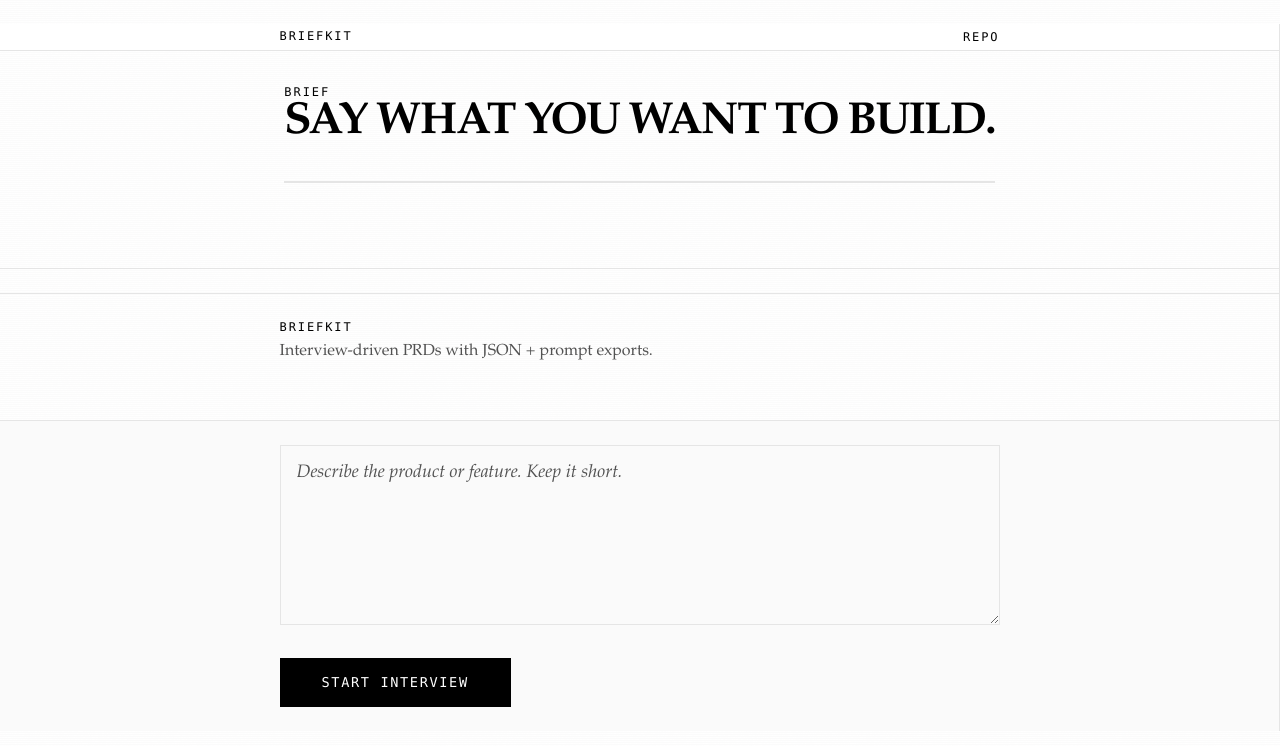
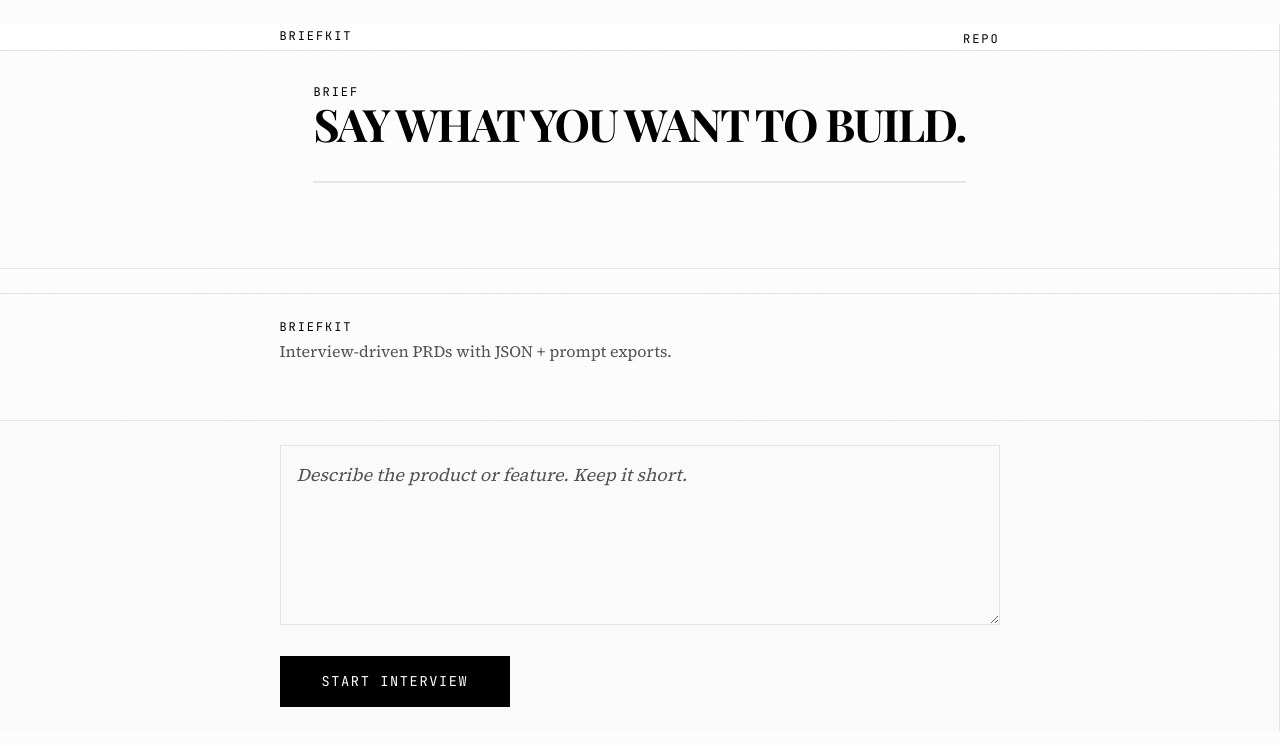
Before and after one commit to moeghashim/BriefKit, a Next.js app: page / in a window 1280 px wide. Shown: the top 746 px of the page. Built offline with nearby package versions, Linux system fonts and the light colour scheme.

Commit message:
Revert "Fix web build by avoiding Google Fonts fetch"
This reverts commit 6226803b89ea87c0189c9c6e91cfc9c9f0c596ef.

```diff
--- a/app/globals.css
+++ b/app/globals.css
@@ -11,10 +11,6 @@
   --card: #ffffff;
   --card-foreground: #000000;
   --ring: #000000;
-  /* Avoid build-time network font fetches; keep the same variable API used in the CSS. */
-  --font-display: "Palatino Linotype", Palatino, Georgia, serif;
-  --font-body: "Iowan Old Style", "Palatino Linotype", Palatino, Georgia, serif;
-  --font-mono: ui-monospace, "SFMono-Regular", Menlo, Monaco, Consolas, "Liberation Mono", "Courier New", monospace;
 }
 
 *,
--- a/app/layout.tsx
+++ b/app/layout.tsx
@@ -1,4 +1,23 @@
 import "./globals.css";
+import { Playfair_Display, Source_Serif_4, JetBrains_Mono } from "next/font/google";
+
+const playfair = Playfair_Display({
+  subsets: ["latin"],
+  variable: "--font-display",
+  weight: ["400", "500", "600", "700", "800"]
+});
+
+const sourceSerif = Source_Serif_4({
+  subsets: ["latin"],
+  variable: "--font-body",
+  weight: ["400", "500", "600", "700"]
+});
+
+const jetbrains = JetBrains_Mono({
+  subsets: ["latin"],
+  variable: "--font-mono",
+  weight: ["400", "500", "600"]
+});
 
 export const metadata = {
   title: "BriefKit - PRD Interview",
@@ -12,7 +31,7 @@ export default function RootLayout({
 }) {
   return (
     <html lang="en">
-      <body>
+      <body className={`${playfair.variable} ${sourceSerif.variable} ${jetbrains.variable}`}>
         <a className="skip-link" href="#interview">Skip to interview</a>
         {children}
       </body>
```
